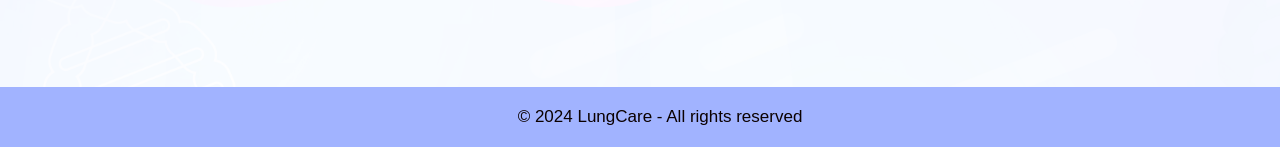
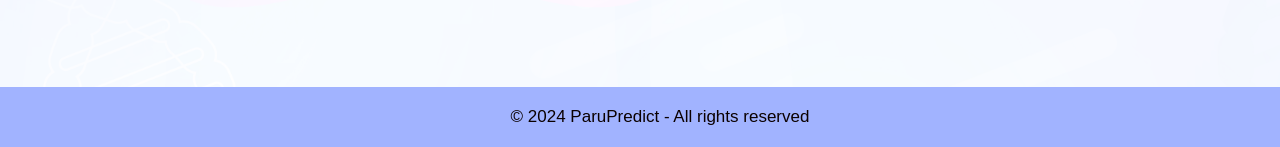
Before and after one commit to Ysfii-Dev/Sistem-Prediksi-Resiko-Kanker-ParuParu, a Flask app: page / in a window 1280 px wide. Shown: the part 653-800 px from the top of the page. Run offline with Flask 3, Linux system fonts and the light colour scheme; parts of the project's set-up code (start-up, migrations or seed data) failed here and were passed over.

Commit message:
Update landing.html

```diff
--- a/templates/landing.html
+++ b/templates/landing.html
@@ -224,6 +224,6 @@
         <a href="/index" class="start-button">Mulai Prediksi</a>
       </div>
     </div>
-    <div class="footer">&copy; 2024 LungCare - All rights reserved</div>
+    <div class="footer">&copy; 2024 ParuPredict - All rights reserved</div>
   </body>
 </html>
```
